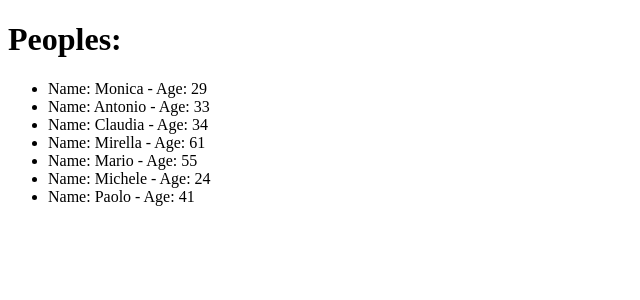
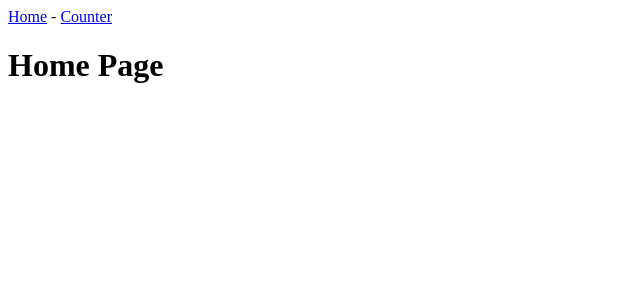
Before and after one commit to MonicaMolini/Develhope-React, a React (Create React App) app: page / in a window 1280 px wide. Shown: the top 300 px of the page, without its empty margins (0-640 px from the left). Built offline with nearby package versions, Linux system fonts and the light colour scheme.

Commit message:
exercise Route-1

```diff
--- a/src/components/App.js
+++ b/src/components/App.js
@@ -1,26 +1,17 @@
 import React from "react";
-import FilteredList from "./FilteredList";
+import { Link, Route, Routes } from "react-router-dom";
+import Counter from "./Counter";
+
 
 export default function App() {
-  const peopleList = [
-    { id: 0, name: "Monica", age: 29 },
-    { id: 1, name: "Antonio", age: 33 },
-    { id: 2, name: "Claudia", age: 34 },
-    { id: 3, name: "Mirella", age: 61 },
-    { id: 4, name: "Mariasole", age: 17 },
-    { id: 5, name: "Mario", age: 55 },
-    { id: 6, name: "Armando", age: 12 },
-    { id: 7, name: "Michele", age: 24 },
-    { id: 8, name: "Ludovica", age: 14 },
-    { id: 9, name: "Carmen", age: 11 },
-    { id: 10, name: "Paolo", age: 41 },
-    { id: 11, name: "Giusy", age: 10 },
-    { id: 12, name: "Samuel", age: 6 },
-  ];
-
   return (
     <div>
-      <FilteredList peoples={peopleList} />
+      <Link to="/">Home</Link> - <Link to="/counter">Counter</Link>
+      <Routes>
+        <Route path="/" element={<h1>Home Page</h1>} />
+        <Route path="/counter" element={<Counter />} />
+      </Routes>
     </div>
+
   );
 }
```
